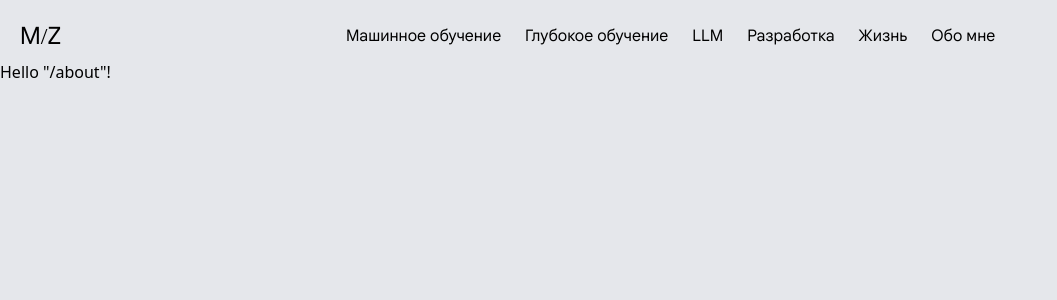
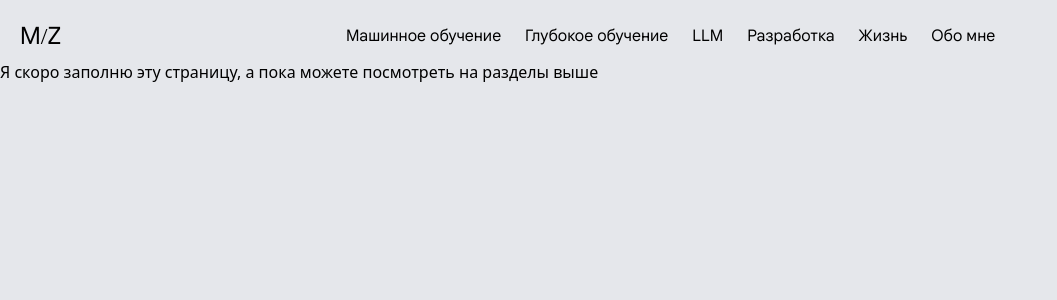
Before and after one commit to Misha-the-Creator/MyWebSite, a React (Vite) app in the folder front/: page /about in a window 1280 px wide. Shown: the top 300 px of the page, without its empty margins (0-1057 px from the left). Built offline with nearby package versions, Linux system fonts and the light colour scheme; a web font is replaced by a local one.

Commit message:
add typo

```diff
--- a/front/src/routes/about.tsx
+++ b/front/src/routes/about.tsx
@@ -5,5 +5,9 @@ export const Route = createFileRoute("/about")({
 });
 
 function RouteComponent() {
-  return <div>Hello "/about"!</div>;
+  return (
+    <div>
+      Я скоро заполню эту страницу, а пока можете посмотреть на разделы выше
+    </div>
+  );
 }
```
